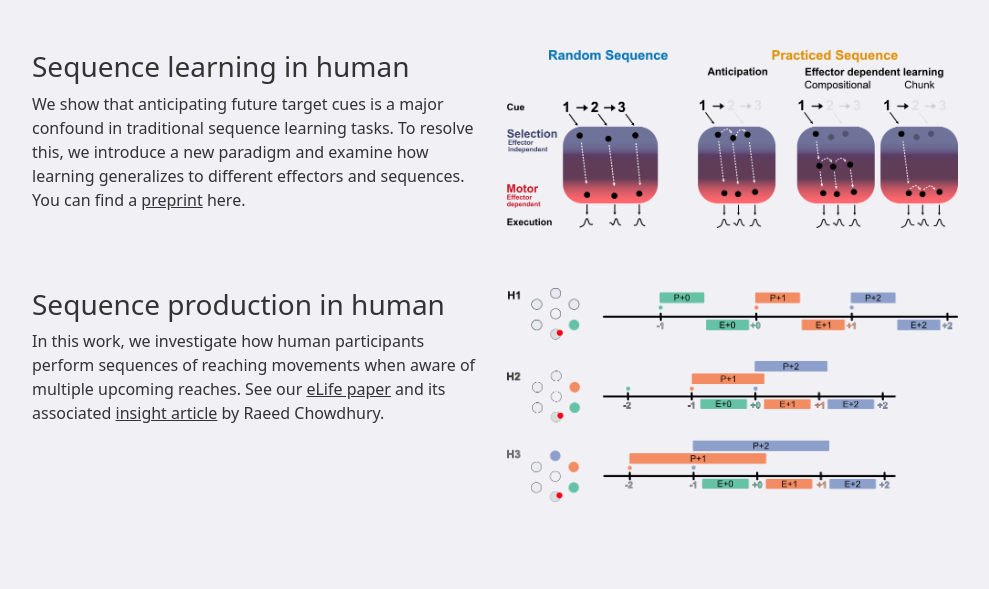
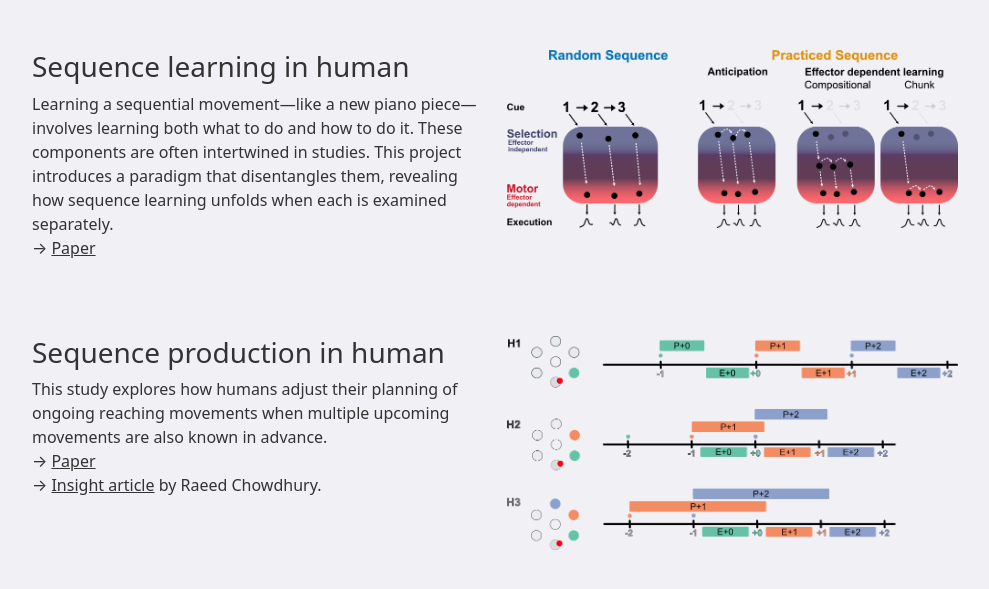
Before and after one commit to mehrdadkashefi/website, a PHP site: page / in a window 1280 px wide. Shown: the part 40-629 px from the top of the page, without its empty margins (50-1039 px from the left). Run offline with PHP 8.4, Linux system fonts and the light colour scheme.

Commit message:
Update 250727

```diff
--- a/about.php
+++ b/about.php
@@ -25,7 +25,7 @@
       <div class="row">
         <div class="col-sm-5">
           <img src="data/me.jpeg" alt="My Headshot" class="headshot">
-          <p>I’m a PhD candidate in <a href="https://www.pruszynskilab.com" target="_blank">Pruszynski</a> and <a href="https://diedrichsenlab.org" target="_blank">Diedrichsen</a> labs at Western University. I study neural basis of sequential actions in human, artificial neural networks, and non-human primates.</p>
+          <p>I’m a PhD candidate in <a href="https://www.pruszynskilab.com" target="_blank">Pruszynski</a> and <a href="https://diedrichsenlab.org" target="_blank">Diedrichsen</a> labs at Western University. I study neural basis of sequential actions.</p>
 
           <a class="a-icon" style="color: var(--text-color); margin-right:15px; text-decoration: none" target="_blank" href="mailto:mkashefi@uwo.ca" role="button">
             <i class="fa-regular fa-envelope fa-2xl" aria-hidden="true" ></i>
@@ -33,6 +33,10 @@
 
           <a class="a-icon" style="color: var(--text-color); margin-right:15px; text-decoration: none" target="_blank" href="https://scholar.google.ca/citations?user=JWIhhAUAAAAJ&hl=en" role="button">
               <i class="fa-brands fa-google-scholar fa-2xl" aria-hidden="true"> </i>
+          </a>
+
+          <a class="a-icon" style="color: var(--text-color); margin-right:15px; text-decoration: none" target="_blank" href="https://bsky.app/profile/mkashefi.bsky.social" role="button">
+            <i class="fa-brands fa-bluesky fa-2xl" aria-hidden="true"></i>
           </a>
 
           <a class="a-icon" style="color: var(--text-color); margin-right:15px; text-decoration: none" target="_blank" href="https://twitter.com/mehrdadkashefi" role="button">
--- a/index.php
+++ b/index.php
@@ -23,8 +23,9 @@
       <div class="row">
         <div class="col-sm-5">
           <h3>Sequence learning in human</h3>
-          <p> We show that anticipating future target cues is a major confound in traditional sequence learning tasks. To resolve this, we introduce a new paradigm and examine how learning generalizes to different effectors and sequences. You can find a <a href="https://www.biorxiv.org/content/10.1101/2024.12.23.630092v1" target="_blank">preprint</a> here.</p>
-        </div>
+          <p>Learning a sequential movement—like a new piano piece—involves learning both what to do and how to do it. These components are often intertwined in studies. This project introduces a paradigm that disentangles them, revealing how sequence learning unfolds when each is examined separately.<br>
+          &rarr; <a href="https://doi.org/10.1523/JNEUROSCI.0299-25.2025" target="_blank">Paper</a><br>
+          </div>
         <div class="col-sm-5">
           <img src="data/sequence_learning.png"  class="img-fluid">
         </div>
@@ -34,8 +35,9 @@
       <div class="row">
         <div class="col-sm-5">
           <h3>Sequence production in human</h3>
-          <p>
-          In this work, we investigate how human participants perform sequences of reaching movements when aware of multiple upcoming reaches. See our <a href="https://elifesciences.org/articles/94485" target="_blank">eLife paper</a>  and its associated <a href="https://elifesciences.org/articles/101739" target="_blank">insight article</a> by Raeed Chowdhury.</p>
+          <p> This study explores how humans adjust their planning of ongoing reaching movements when multiple upcoming movements are also known in advance.<br>
+          &rarr; <a href="https://elifesciences.org/articles/94485" target="_blank">Paper</a><br>
+          &rarr; <a href="https://elifesciences.org/articles/101739" target="_blank">Insight article</a> by Raeed Chowdhury.
           </div>
         <div class="col-sm-5">
           <img src="data/seq_production.png"  class="img-fluid">
```
Also changed, not shown: 1 other file.
